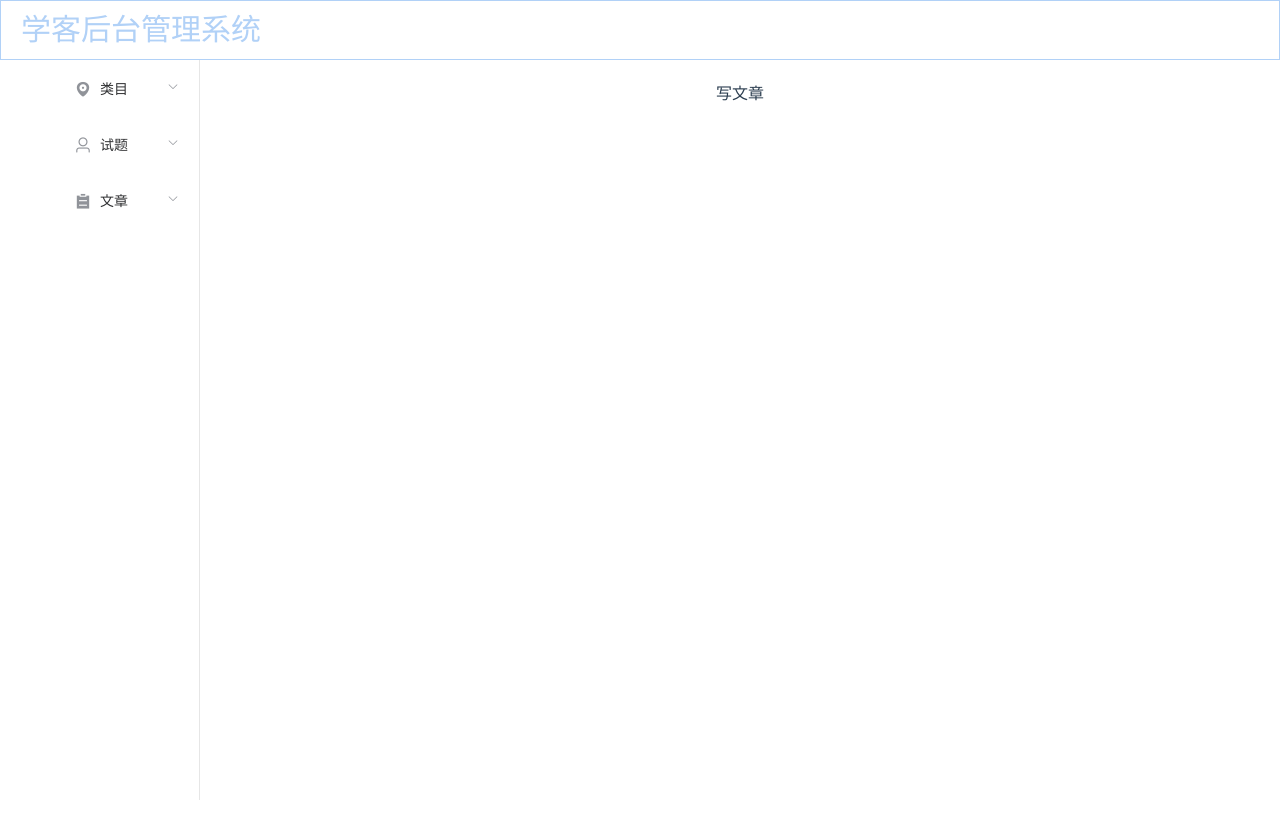
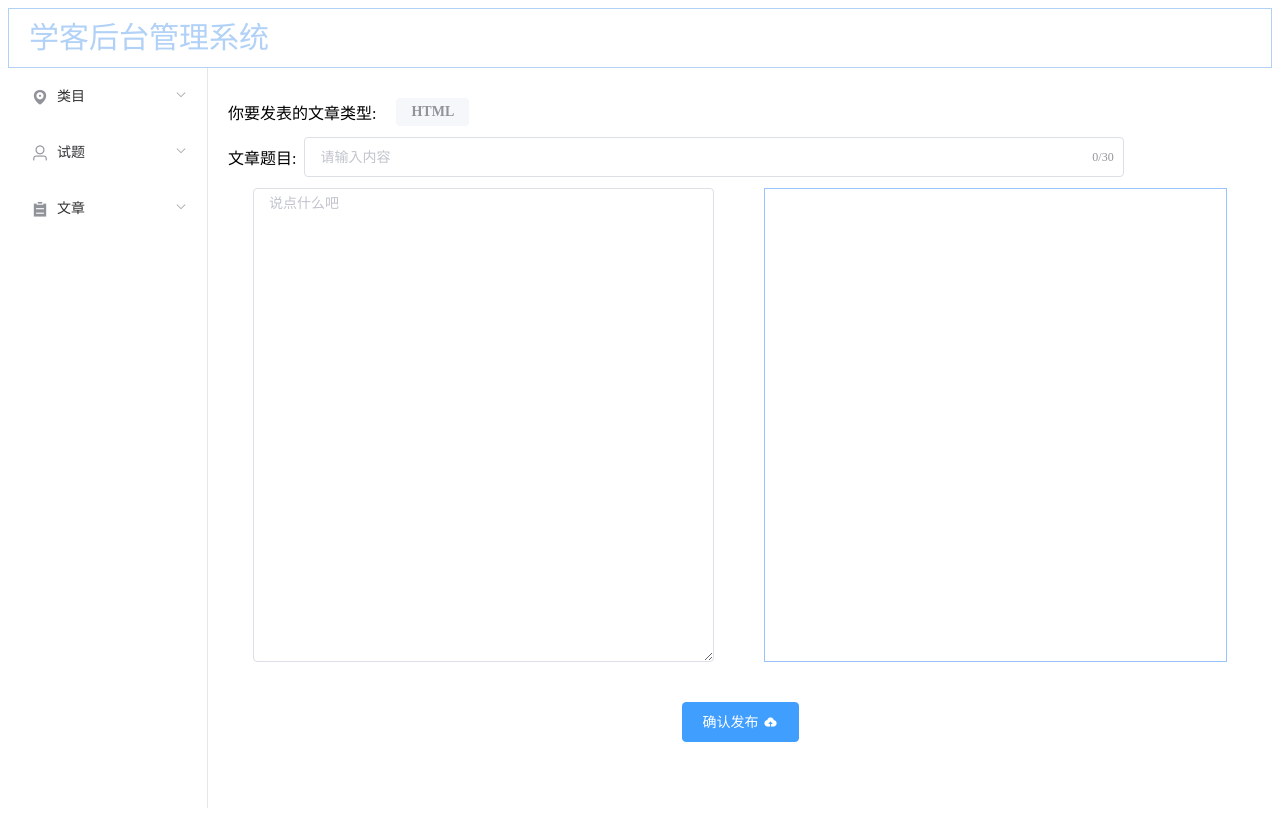
Before and after one commit to bo-ddd/hippo-business, a Vue app: page /writearticle in a window 1280 px wide. Built offline with nearby package versions, Linux system fonts and the light colour scheme.

Commit message:
页面更新

```diff
--- a/package.json
+++ b/package.json
@@ -12,6 +12,7 @@
         "core-js": "^3.6.5",
         "element-plus": "^1.0.2-beta.70",
         "element-ui": "^2.15.5",
+        "markdown-it": "^12.2.0",
         "register-service-worker": "^1.7.1",
         "vue": "^3.0.0",
         "vue-router": "^4.0.0-0",
--- a/src/App.vue
+++ b/src/App.vue
@@ -3,28 +3,5 @@
 </template>
 
 <style>
-#app {
-  font-family: Avenir, Helvetica, Arial, sans-serif;
-  -webkit-font-smoothing: antialiased;
-  -moz-osx-font-smoothing: grayscale;
-  text-align: center;
-  color: #2c3e50;
-}
-*{
-  padding: 0;
-  margin: 0;
-}
 
-#nav {
-  padding: 30px;
-}
-
-#nav a {
-  font-weight: bold;
-  color: #2c3e50;
-}
-
-#nav a.router-link-exact-active {
-  color: #42b983;
-}
 </style>
--- a/src/views/articlefile/Writearticle.vue
+++ b/src/views/articlefile/Writearticle.vue
@@ -1,15 +1,124 @@
 <template>
-  <div>
-      写文章
+  <div class="wrap">
+    <div class="head">
+      <div class="article-type">
+        你要发表的文章类型:
+        <!-- <el-form-item label="">
+          <el-select v-model="region" placeholder="选择类型" class="type">
+            <el-option label="HTML" value="HTML">HTML</el-option>
+          </el-select>
+        </el-form-item> -->
+        <el-check-tag @change="onChange" :checked="checked" class="type">HTML</el-check-tag>
+        <!-- <select name="type" id="">
+          <option value="HTML">HTML</option>
+          <option value="js">js</option>
+          <option value="Vue">Vue</option>
+        </select> -->
+      </div>
+      <div class="article-title">
+        文章题目:&nbsp;&nbsp;
+        <el-input
+          class="title"
+          type="text"
+          placeholder="请输入内容"
+          v-model="text"
+          maxlength="30"
+          show-word-limit
+        >
+        </el-input>
+      </div>
+    </div>
+    <div class="article">
+      <div class="left">
+        <el-input
+          type="textarea"
+          :rows="22"
+          placeholder="说点什么吧"
+          v-model="textarea"
+        >
+        </el-input>
+      </div>
+      <div class="right">
+        <el-scrollbar max-height="400px">
+          <div v-html="changeMd(this.textarea)"></div>
+        </el-scrollbar>
+      </div>
+    </div>
+    <div class="foot">
+      <el-button type="primary"
+        >确认发布<i class="el-icon-upload el-icon--right"></i
+      ></el-button>
+    </div>
   </div>
 </template>
 
 <script>
+import MarkdownIt from "markdown-it";
+let md = MarkdownIt();
 export default {
-
-}
+  data() {
+    return {
+      textarea: "",
+      text: "",
+      checked: false,
+      region: "",
+    };
+  },
+  methods: {
+    changeMd(val) {
+      // return md.renderInline(val);
+      return md.render(val);
+    },
+    onChange(checked) {
+      this.checked = checked;
+    },
+  },
+};
 </script>
 
-<style>
-
+<style scoped>
+.head {
+  height: 100px;
+  width: 100%;
+  display: flex;
+  flex-direction: column;
+  justify-content: space-evenly;
+}
+.article-title {
+  display: flex;
+  justify-content: flex-start;
+  align-items: center;
+}
+.article-type {
+  display: flex;
+  justify-content: flex-start;
+  align-items: center;
+}
+.type {
+  margin-left: 20px;
+}
+.article {
+  width: 100%;
+  display: flex;
+  justify-content: space-around;
+  overflow: hidden;
+}
+.title {
+  width: 80%;
+}
+.left {
+  width: 45%;
+}
+.right {
+  width: 45%;
+  border: 1px solid #99c3ff;
+}
+.foot {
+  margin-top: 20px;
+  width: 100%;
+  height: 80px;
+  display: flex;
+  justify-content: center;
+  align-items: center;
+}
 </style>
```
Also changed, not shown: 1 other file (tests, documents, lock files or other folders).
